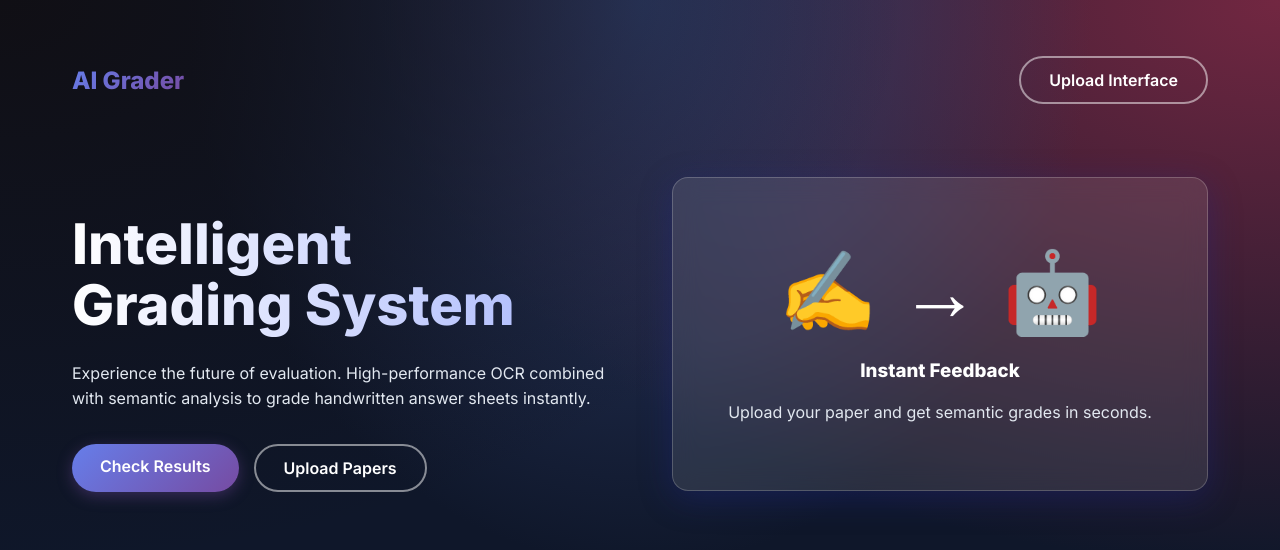
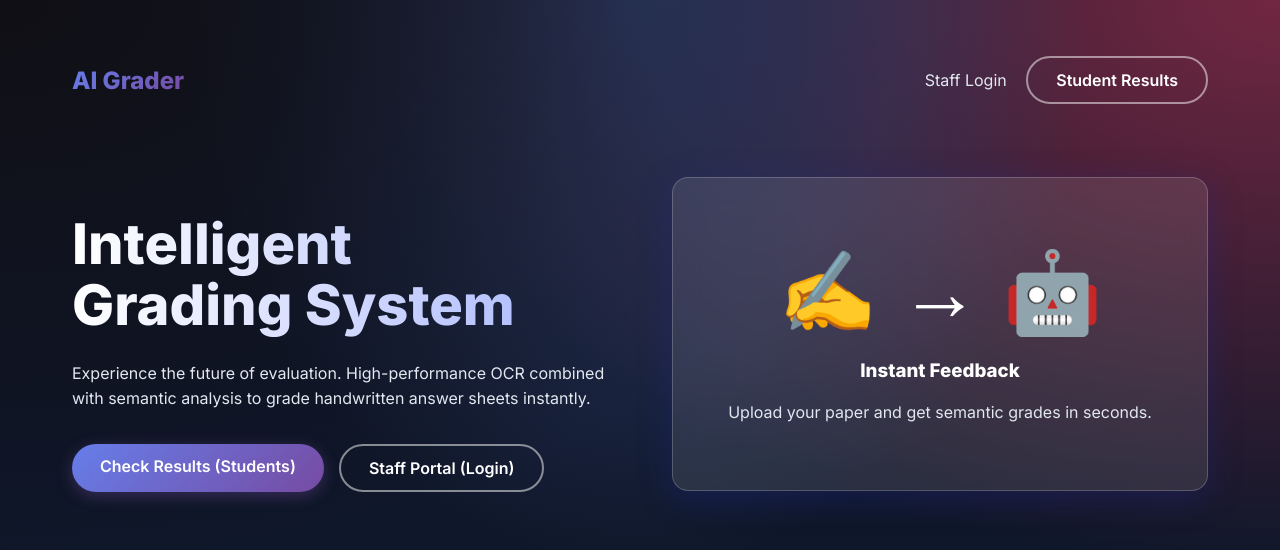
Before and after one commit to Hayagreevar07/ai_grader, a Flask app: page / in a window 1280 px wide. Shown: the top 550 px of the page. Run offline with Flask 3, Linux system fonts and the light colour scheme.

Commit message:
UI: Add Staff Login Button to Landing Page

```diff
--- a/templates/index.html
+++ b/templates/index.html
@@ -26,8 +26,9 @@
         <nav class="navbar">
             <a href="/" class="logo">AI Grader</a>
             <div>
-                <!-- Direct Access Enabled -->
-                <a href="{{ url_for('staff_dashboard') }}" class="btn btn-secondary">Upload Interface</a>
+                <!-- Distinct Staff Login -->
+                <a href="{{ url_for('login') }}" class="nav-link" style="margin-right: 15px;">Staff Login</a>
+                <a href="{{ url_for('student_search') }}" class="btn btn-secondary">Student Results</a>
             </div>
         </nav>
 
@@ -37,8 +38,8 @@
                 <p>Experience the future of evaluation. High-performance OCR combined with semantic analysis to grade
                     handwritten answer sheets instantly.</p>
                 <div style="display: flex; gap: 15px;">
-                    <a href="{{ url_for('student_search') }}" class="btn btn-primary">Check Results</a>
-                    <a href="{{ url_for('staff_dashboard') }}" class="btn btn-secondary">Upload Papers</a>
+                    <a href="{{ url_for('student_search') }}" class="btn btn-primary">Check Results (Students)</a>
+                    <a href="{{ url_for('login') }}" class="btn btn-secondary">Staff Portal (Login)</a>
                 </div>
             </div>
             <div>
```
